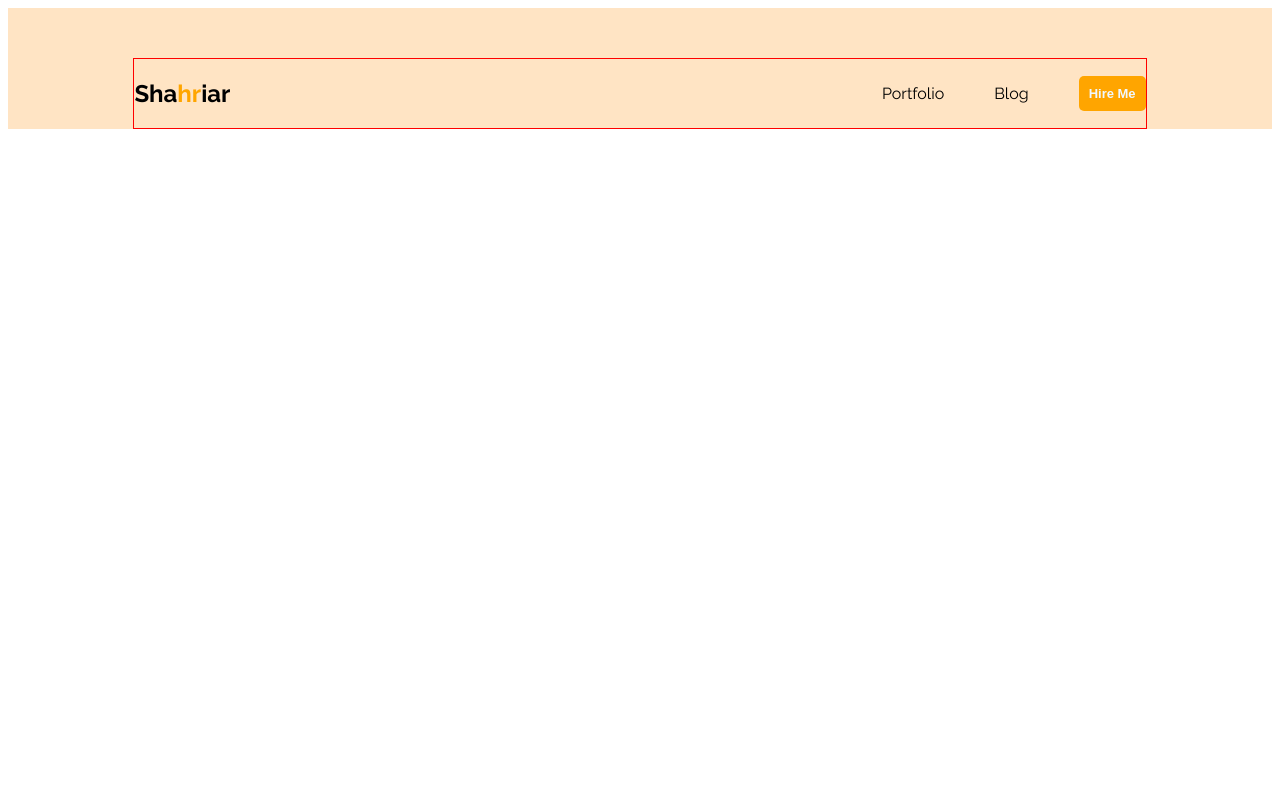
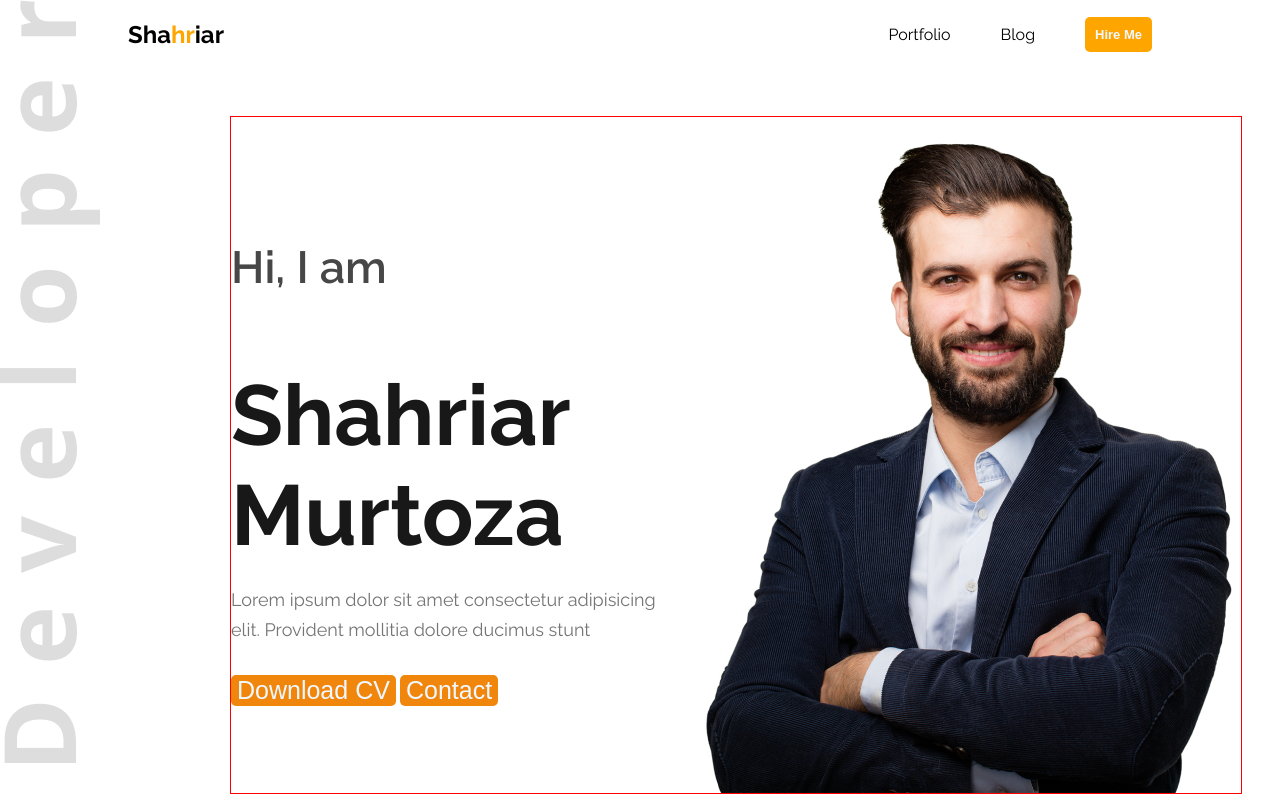
Before and after one commit to ShahriarMurtoza/Projects, a plain HTML site: page index.html in a window 1280 px wide. Drawn offline with Linux system fonts and the light colour scheme.

Commit message:
did something

```diff
--- a/index.html
+++ b/index.html
@@ -25,6 +25,22 @@
                 <li><button class="bttn">Hire Me</button></li>
             </ul>
         </nav>
+        <section id="hero">
+            <div class="hero-content">
+                <h2>Hi, I am</h2>
+                <h1>Shahriar Murtoza</h1>
+                <p>Lorem ipsum dolor sit amet consectetur adipisicing elit. Provident mollitia dolore ducimus stunt</p>
+                <div>
+                    <button class="btn">Download CV</button>
+                    <button class="btn">Contact</button>
+                </div>
+
+            </div>
+            <div class="hero-image">
+                <img src="jpg/images/hardy.png" alt="">
+            </div>
+        </section>
+
     </header>
 
 
--- a/project.css
+++ b/project.css
@@ -4,9 +4,16 @@
   font-optical-sizing: auto;
 
 }
+body{
+    margin: 0 auto;
+}
 header{
-    background-color: bisque;
-    padding-top: 50px;
+    background-color: red;
+    background: url("../Projects/jpg/images/developer.png");
+    background-position: top left;
+    background-repeat: no-repeat;
+
+
 }
 
 ul a{
@@ -16,7 +23,7 @@ ul a{
 nav{
     width: 80% ;
     max-width: 1600px;
-    border: 1px solid red;
+    border: 1px solid none;
     margin: 0px auto ;
     justify-content: space-between;
     display: flex;
@@ -27,7 +34,7 @@ nav .menu{
      gap: 50px ;
      align-items: center;
 }
-.bttn{
+ .bttn{
     background-color: orange;
     border:none;
     cursor: pointer;
@@ -37,6 +44,46 @@ nav .menu{
     font-weight: bold;
     color: aliceblue;
 
-
+}
+#hero{
+    border: 1px solid red;
+    margin: 47px 38px 0 230px;
+    display: flex;
+    align-items: center;
+    justify-content: space-between;
+}
+#hero .hero-content h2{
+    font-size: 45px;
+    font-weight: 600;
+    color: #474747;
+    margin-bottom: 5px;
 
 }
+#hero .hero-content h1{
+     font-size: 85px;
+     font-weight: bold;
+     color: #181818;
+     margin-bottom: 20px;
+
+}
+#hero .hero-content p {
+    font-size: 18px;
+    color: #757575;
+    line-height: 30px;
+    margin-bottom: 30px;
+}
+.btn{
+    background-color: rgb(241, 134, 12);
+    font-size: 25px;
+    font-weight: medium;
+    color: aliceblue;
+    border:none;
+    cursor: pointer;
+    border-radius: 5px;
+
+}
+#hero .hero-image img{
+     max-width: 585px;
+     vertical-align: middle;
+
+}
```
Also changed, not shown: jpg/images/developer.png (added), jpg/images/hardy.png (added), jpg/images/header_bg.png (added), jpg/images/icons/facebook.png (added), jpg/images/icons/insta.png (added), jpg/images/icons/js.png (added), jpg/images/icons/mongo.png (added), jpg/images/icons/nodejs.png (added), jpg/images/icons/react.png (added), jpg/images/icons/twitter.png (added).
